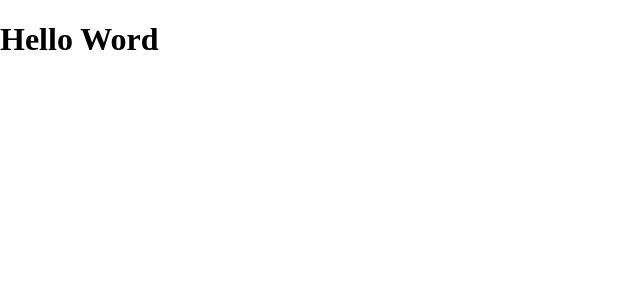
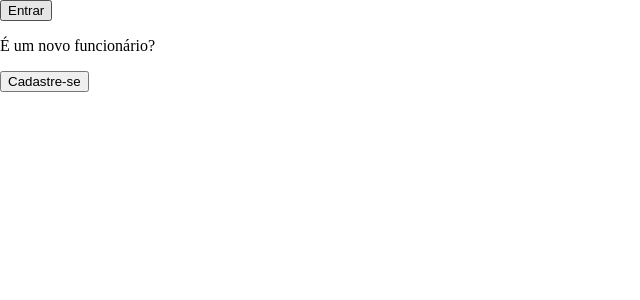
Before and after one commit to Laboratoria/SAP006-burger-queen-api-client, a React (Create React App) app: page / in a window 1280 px wide. Shown: the top 300 px of the page, without its empty margins (0-640 px from the left). Built offline with nearby package versions, Linux system fonts and the light colour scheme.

Commit message:
rotas e início login

```diff
--- a/package.json
+++ b/package.json
@@ -8,6 +8,7 @@
     "@testing-library/user-event": "^12.1.10",
     "react": "^17.0.2",
     "react-dom": "^17.0.2",
+    "react-router-dom": "^5.3.0",
     "react-scripts": "4.0.3",
     "web-vitals": "^1.0.1"
   },
--- a/src/App.js
+++ b/src/App.js
@@ -1,12 +1,20 @@
 // import './App.css';
+import React from 'react';
+import { BrowserRouter as Router, Route, Switch } from 'react-router-dom';
+import Login from './pages/Login/login.js';
 
 function App() {
   return (
-    <div className="App">
-      <header>
-      <h1> Hello Word</h1>
-      </header>
-    </div>
+    <Router>
+      <div>
+        <Switch>
+          <Route exact path="/"  component={Login}>
+          {/* <Login /> */}
+          </Route>
+        </Switch>
+      </div>
+      {/* // <Route path="/login" exact component={Login} /> */}
+    </Router>
   );
 }
 
--- /dev/null
+++ b/src/components/button.js
@@ -0,0 +1,14 @@
+function Button({
+    btnId,
+    btnType,
+    btnClass,
+    btnText,
+    btnOnClick,
+
+}) {
+    return (
+        <button id={btnId} type={btnType} className={btnClass} onClick={btnOnClick}>{btnText}</button>
+    )
+}
+
+export default Button;
--- /dev/null
+++ b/src/pages/Login/login.js
@@ -0,0 +1,26 @@
+import Button from '../../components/button.js';
+
+function Login() {
+  return (
+    <form>
+      {/* input email e senha */}
+      <div className="btn-container">
+        <Button
+          btnId="btn-enter"
+          btnType="button"
+          btnClass="goBtn"
+          btnText="Entrar"
+        />
+        <p className="new-worker">É um novo funcionário?</p>
+        <Button
+          btnId="btn-register"
+          btnType="button"
+          btnClass="goBtn"
+          btnText="Cadastre-se"
+        />
+      </div>
+    </form>
+  );
+}
+
+export default Login;
```
Also changed, not shown: 1 other file (tests, documents, lock files or other folders).
